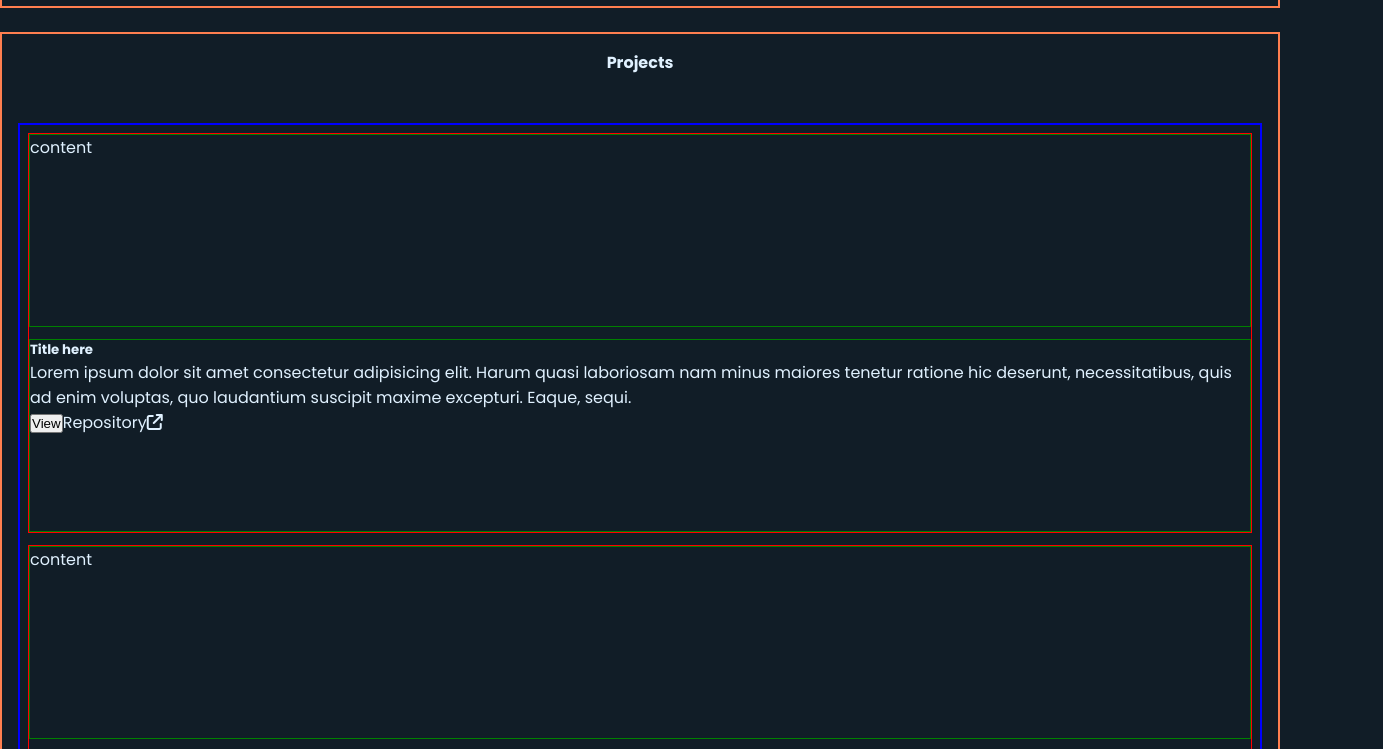
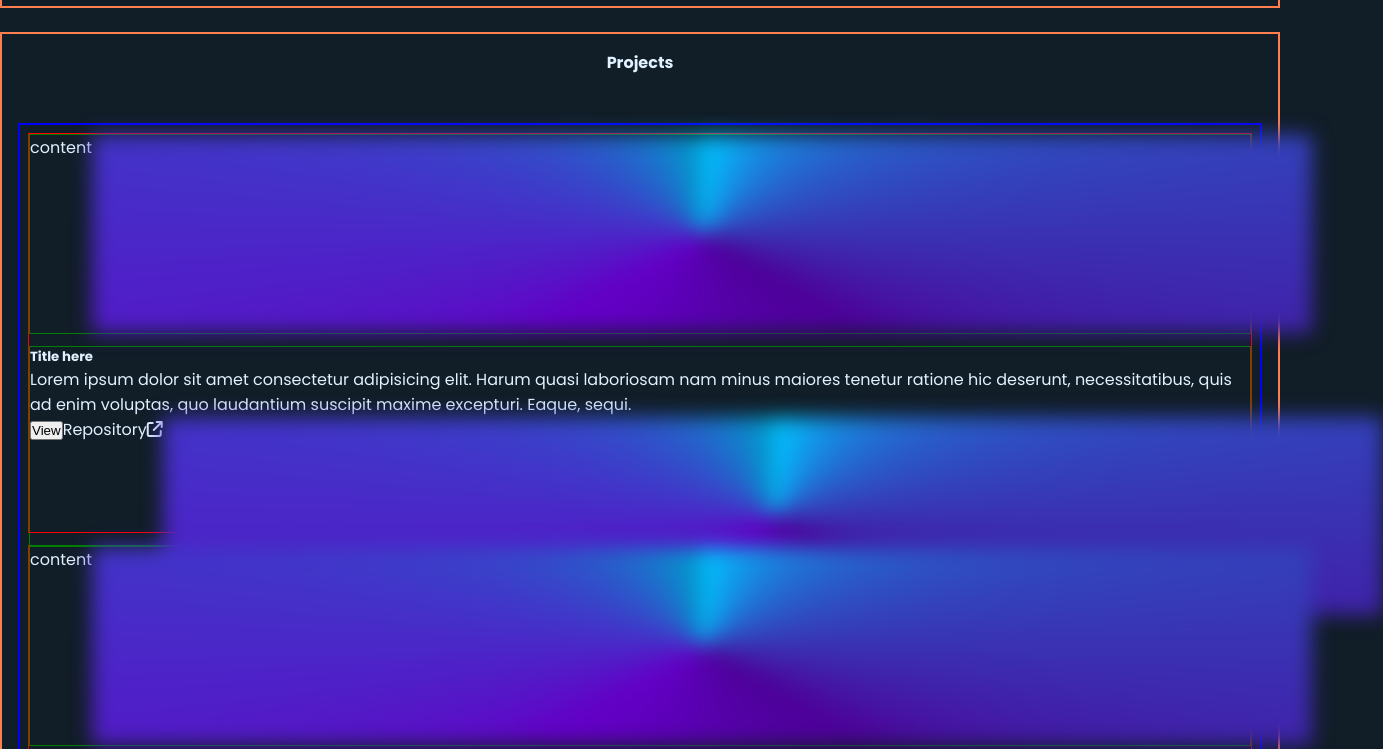
Before and after one commit to Hanhdrew/developer-site, a plain HTML site: page index.html in a window 1280 px wide. Shown: the part 1240-1989 px from the top of the page, 1383 px wide, since content can reach past the window. Drawn offline with Linux system fonts and the light colour scheme.

Commit message:
css changes

```diff
--- a/styles.css/style.css
+++ b/styles.css/style.css
@@ -293,8 +293,34 @@ nav ul {
 }
 
 .project-card {
-  flex: 1 1 200px;
+  height: 200px;
+  aspect-ratio: 16 / 9;
+  /* flex: 1 1 200px; */
   border: 1px solid green;
+  position: relative;
+}
+
+.project.card::before,
+.project-card::after {
+  content: "";
+  position: absolute;
+  height: 100%;
+  width: 100%;
+  background: conic-gradient(
+    from 0deg at center,
+    #00c3ff,
+    #4d0199,
+    #6300c6,
+    #009dcd
+  );
+  border-radius: inherit;
+  z-index: -2;
+  padding: 2px;
+}
+
+.project-card::after {
+  z-index: 1;
+  filter: blur(10px);
 }
 
 /* contact section  */
```
